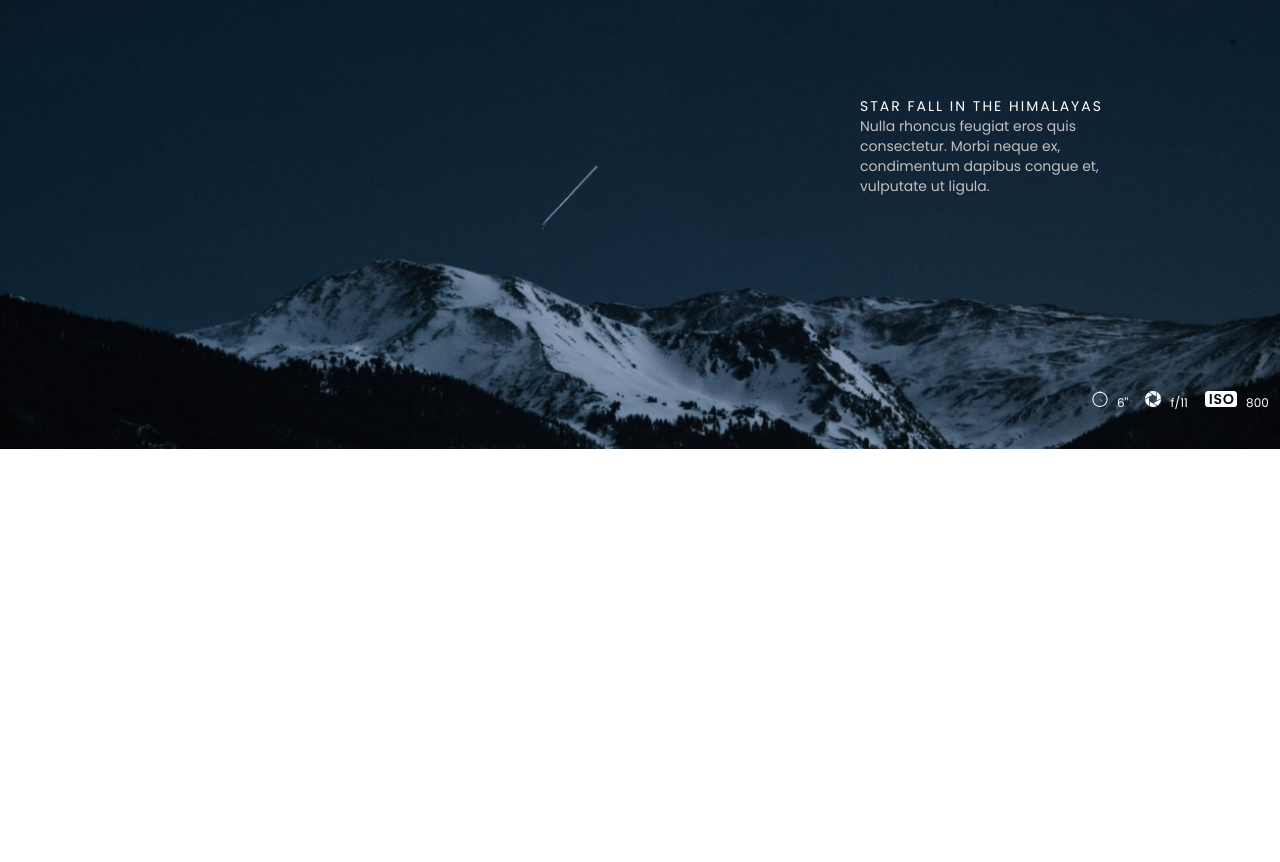
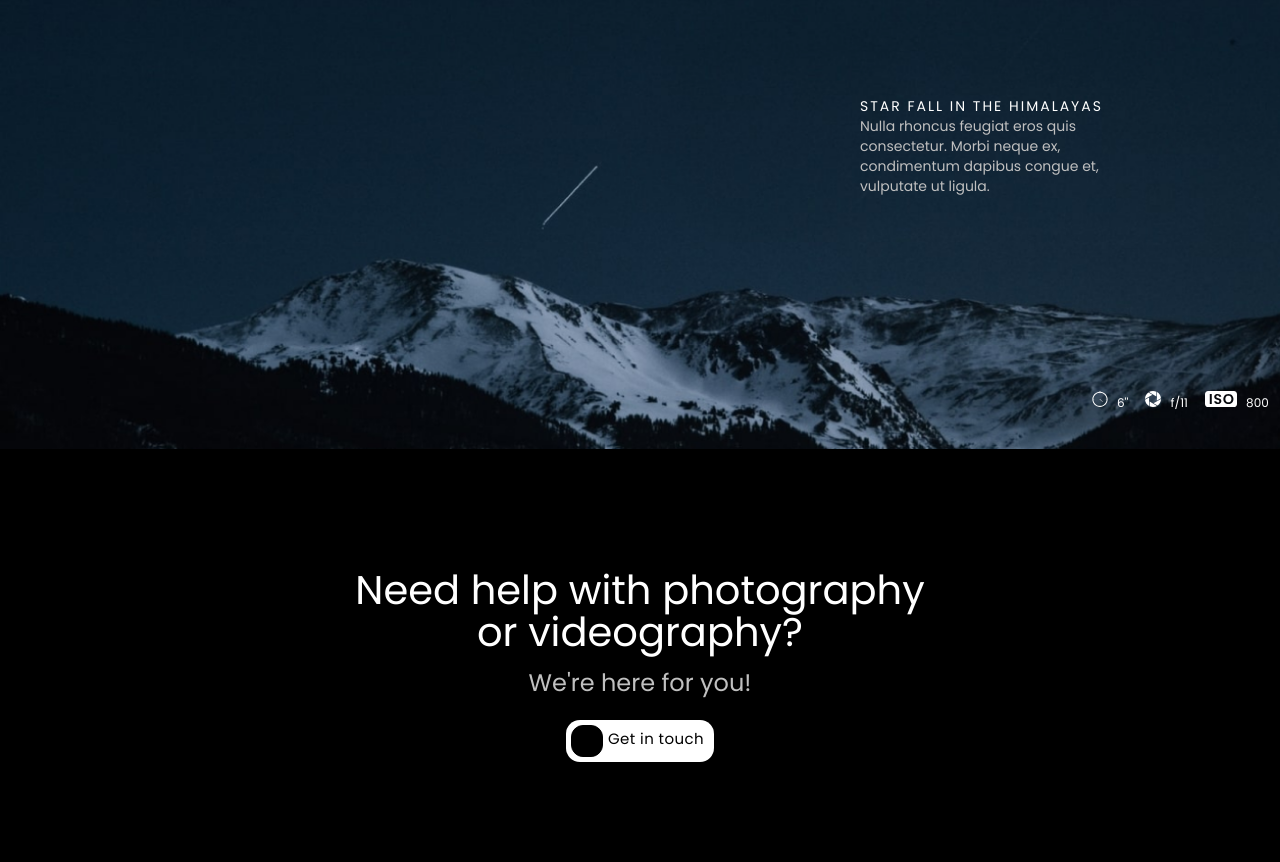
Before and after one commit to Vad-Dem/Aperture, a website: page src/index.html in a window 1280 px wide. Shown: the part 4791-5653 px from the top of the page. Before the commit the page ends 5240 px from the top, so only its background shows below. Drawn offline with nearby package versions, Linux system fonts and the light colour scheme; files that its build step writes are made by us from their sources; files whose address does not match are found by name.

Commit message:
add help

```diff
--- a/src/index.html
+++ b/src/index.html
@@ -417,6 +417,15 @@
       </div>
     </div>
   </section>
+  <section class="help">
+    <div class="container">
+      <div class="help__textbox">
+        <h5 class="help__title">Need help with photography or videography?</h5>
+        <p class="help__text">We're here for you!</p>
+        <a href="#"><button class="about__listitem-btn help-btn">Get in touch</button></a>
+      </div>
+    </div>
+  </section>
   <script src="./js/app.min.js"></script>
 </body>
 
--- a/src/scss/index.scss
+++ b/src/scss/index.scss
@@ -424,3 +424,42 @@
     &__inner-img {
     }
 }
+
+// help
+
+.help {
+    background-color: #000;
+    padding: 120px 0px 100px;
+    color: #fff;
+    // .help__textbox
+
+    &__textbox {
+        max-width: 600px;
+        width: 100%;
+        margin: 0 auto;
+        align-items: center;
+        display: flex;
+        flex-direction: column;
+        justify-content: center;
+    }
+
+    // .help__title
+
+    &__title {
+        font-weight: 400;
+        font-size: 40px;
+        line-height: 105%;
+        text-align: center;
+        margin-bottom: 15px;
+    }
+
+    // .help__text
+
+    &__text {
+        font-size: 24px;
+        line-height: 125%;
+        text-align: center;
+        color: #c0c0c0;
+        margin-bottom: 22px;
+    }
+}
```
Also changed, not shown: docs/index.html (+1 -1 lines), docs/css/styles.css, docs/css/styles.min.css.
